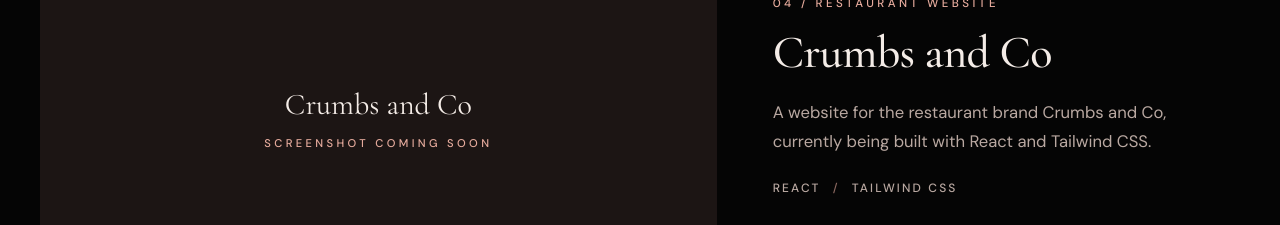
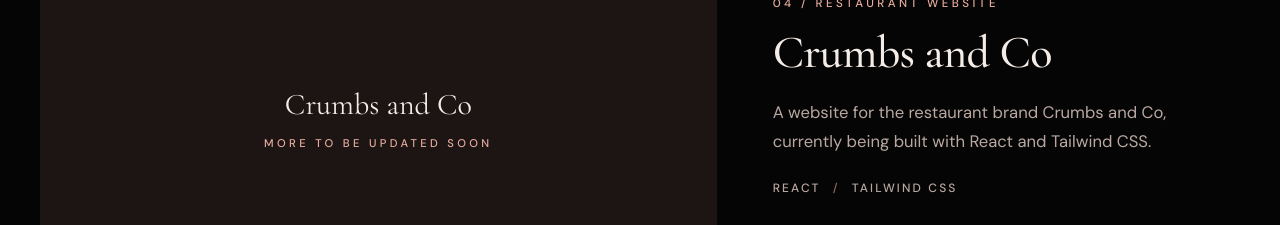
Before and after one commit to djujeep/portfolio, a React (Vite) app: page / in a window 1280 px wide. Shown: the part 4080-4305 px from the top of the page. Built offline with nearby package versions, Linux system fonts and the light colour scheme.

Commit message:
github links added

```diff
--- a/src/components/ProjectFeature.jsx
+++ b/src/components/ProjectFeature.jsx
@@ -2,10 +2,6 @@ import { Link } from "react-router-dom";
 import Reveal from "./Reveal.jsx";
 import TechList from "./TechList.jsx";
 import ProjectImage from "./ProjectImage.jsx";
-
-// A large, editorial presentation of one project. project.layout decides the
-// composition: "wide" stacks a full-width image over the text, "left" and
-// "right" place the image beside it on the left or right.
 export default function ProjectFeature({ project, number }) {
   const { slug, title, kind, summary, tech, layout, status } = project;
 const inProgress = Boolean(status);
--- a/src/components/ProjectImage.jsx
+++ b/src/components/ProjectImage.jsx
@@ -1,5 +1,4 @@
-// Shows a project's screenshot. If a project has no image yet, it shows a
-// simple placeholder panel instead, so the layout still looks finished.
+
 export default function ProjectImage({ project, className = "", ...rest }) {
   const { image, title, width, height } = project;
 
@@ -27,7 +26,7 @@ export default function ProjectImage({ project, className = "", ...rest }) {
     >
       <span className="font-display text-2xl text-ivory md:text-3xl">{title}</span>
       <span className="mt-3 text-[0.7rem] font-medium uppercase tracking-[0.3em] text-peach">
-        Screenshot coming soon
+        more to be updated soon
       </span>
     </div>
   );
--- a/src/pages/ProjectDetail.jsx
+++ b/src/pages/ProjectDetail.jsx
@@ -10,18 +10,13 @@ import NotFound from "./NotFound.jsx";
 import { projects, getProject } from "../data/projects.js";
 
 export default function ProjectDetail() {
-  // useParams reads :slug from the address, for example /projects/girlyshop
   const { slug } = useParams();
   const project = getProject(slug);
-
-  // Hooks must run on every render, so this sits above the early return.
   usePageTitle(project?.title);
 
   if (!project) return <NotFound />;
 
   const { title, kind, summary, overview, purpose, contribution, tech, live, repo, status } = project;
-
-  // Previous and next project, wrapping around at both ends.
   const index = projects.findIndex((p) => p.slug === slug);
   const previous = projects[(index - 1 + projects.length) % projects.length];
   const next = projects[(index + 1) % projects.length];
@@ -72,7 +67,6 @@ export default function ProjectDetail() {
       </Section>
 
       <Section tone="dark" className="pb-24 md:pb-32">
-        {/* Small screenshots stay at their real width instead of being stretched. */}
         <div className="mx-auto" style={project.width ? { maxWidth: project.width } : undefined}>
           <Reveal variant="image" className="bg-mocha">
             <ProjectImage project={project} className="h-auto w-full" />
```
